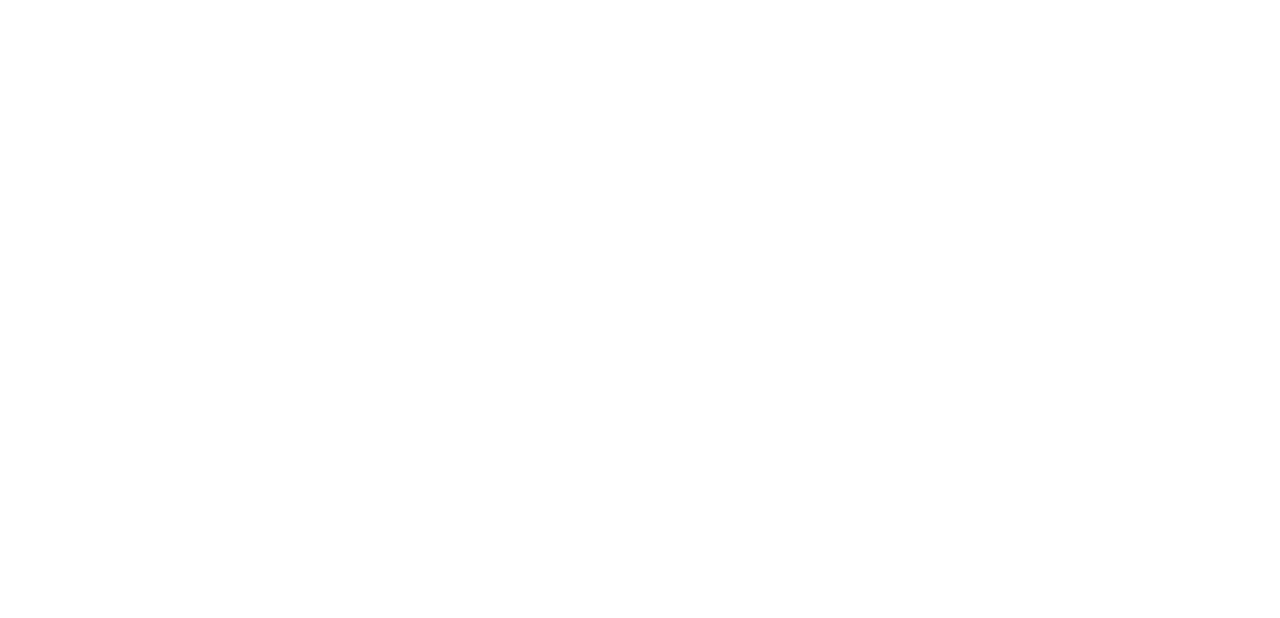
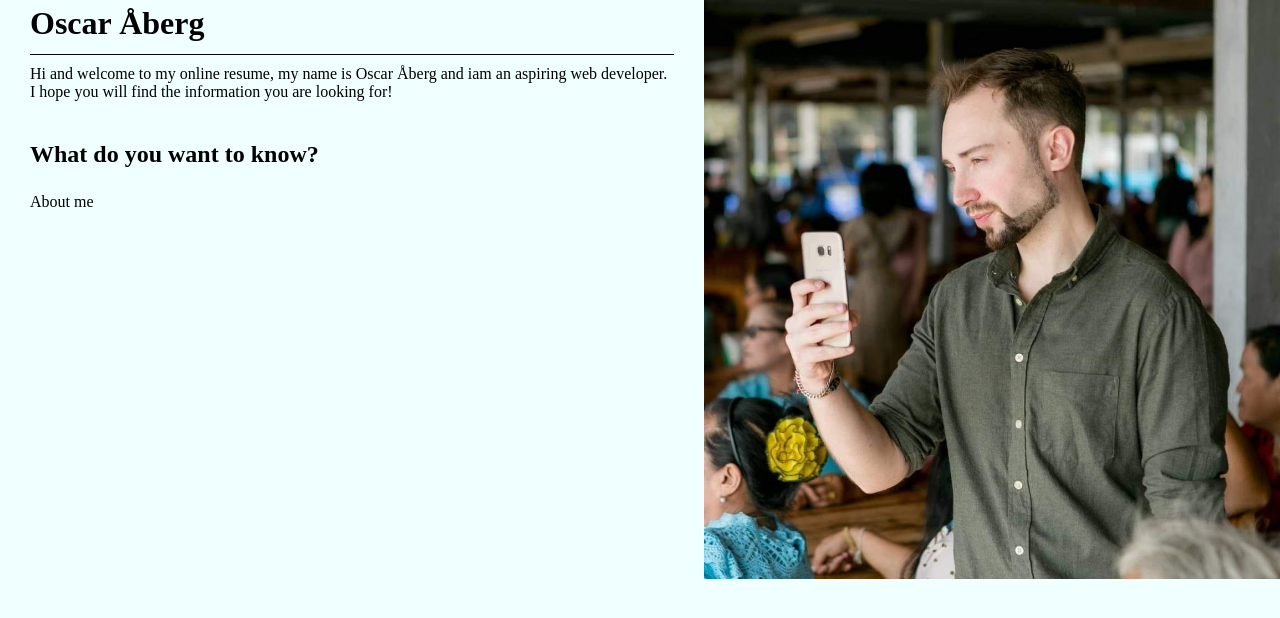
Before and after one commit to Drakeclaw88/ResumePage, a plain HTML site: page index.html in a window 1280 px wide. Drawn offline with Linux system fonts and the light colour scheme.

Commit message:
started designing the page

```diff
--- a/index.html
+++ b/index.html
@@ -3,9 +3,37 @@
 <head>
     <meta charset="UTF-8">
     <meta name="viewport" content="width=device-width, initial-scale=1.0">
+    <link rel="stylesheet" href="styles.css">
     <title>Online resume</title>
 </head>
 <body>
 
+<div class="mainImage">
+    <img src="images/mig.jpg" alt="pucture of me">
+
+
+</div>
+
+<div class="profileview">
+<h1>Oscar Åberg</h1>
+<p>Hi and welcome to my online resume, my name is Oscar Åberg and iam an aspiring web developer. I hope you will find the
+    information you are looking for!</p>
+
+    <h2>What do you want to know?</h2>
+    <div class="informationOption">
+        <p>About me</p>
+
+    </div>
+
+
+<div class="informationView" id="informationViewBox">
+</div>
+
+</div>
+
+
+
+
+    <script src="script.js"></script>
 </body>
 </html>
--- a/styles.css
+++ b/styles.css
@@ -0,0 +1,55 @@
+
+
+* {
+    margin: 0;
+    padding: 0;
+    box-sizing: border-box;
+
+}
+
+body
+{
+background-color: azure;
+
+}
+
+.mainImage {
+
+    width: 45%;
+    float: right;
+
+}
+
+.mainImage img {
+
+width: 100%;
+height: 100%;
+
+
+}
+
+.profileview{
+
+    width: 55%;
+    height: 100vh;
+    float: left;
+    padding: 0 30px;
+}
+
+.profileview h1{
+    padding-top: 5px;
+    padding-bottom: 12px;
+    font-size: 200%;
+    border-bottom: black solid 1px;
+    margin-bottom: 10px;
+}
+
+.profileview h2 {
+    margin-top: 40px;
+    margin-bottom: 25px;
+}
+
+.informationOption {
+
+
+}
```
